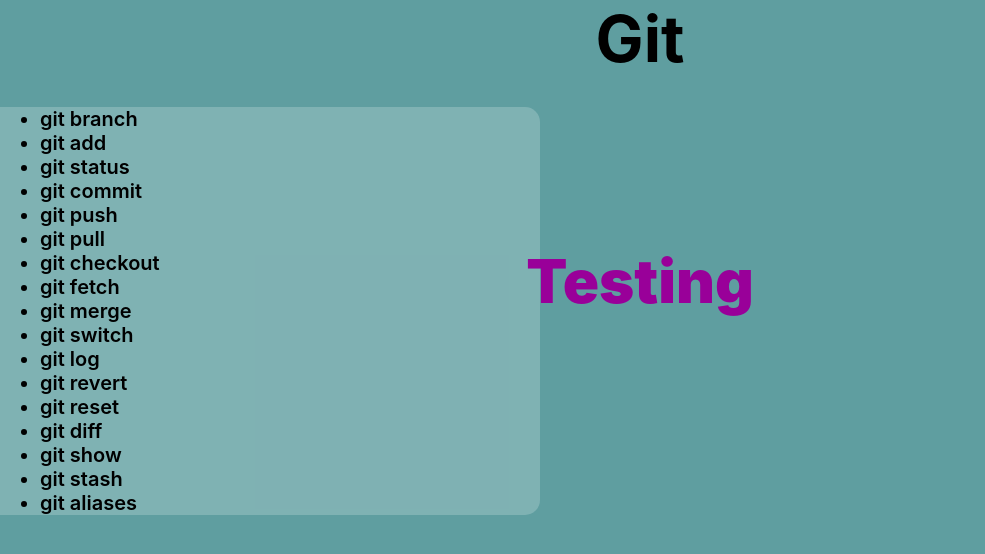
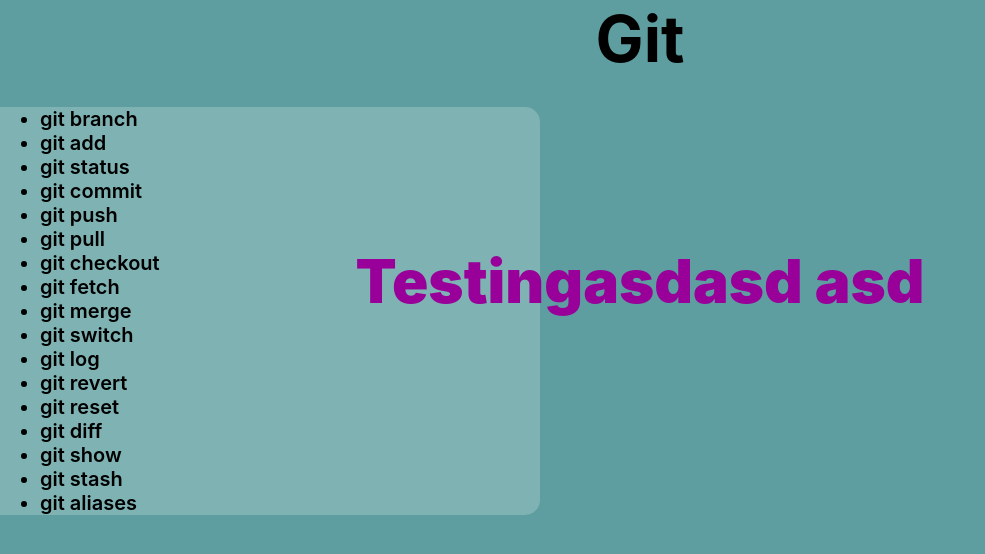
Before and after one commit to MichaelWhitt/git-brownbag, a React (Create React App) app: page / in a window 1280 px wide. Shown: the top 554 px of the page, without its empty margins (0-985 px from the left). Built offline with nearby package versions, Linux system fonts and the light colour scheme.

Commit message:
my new msg

```diff
--- a/src/Test.js
+++ b/src/Test.js
@@ -1,7 +1,7 @@
 const Test = () => {
   return (
     <div style={{fontSize: 60, fontWeight: 1000, color: '#909'}}>
-      Testing
+      Testingasdasd asd
     </div>
   )
 }
```
